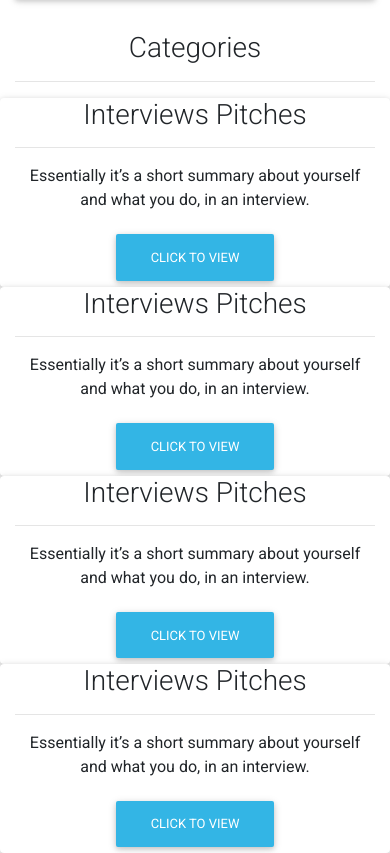
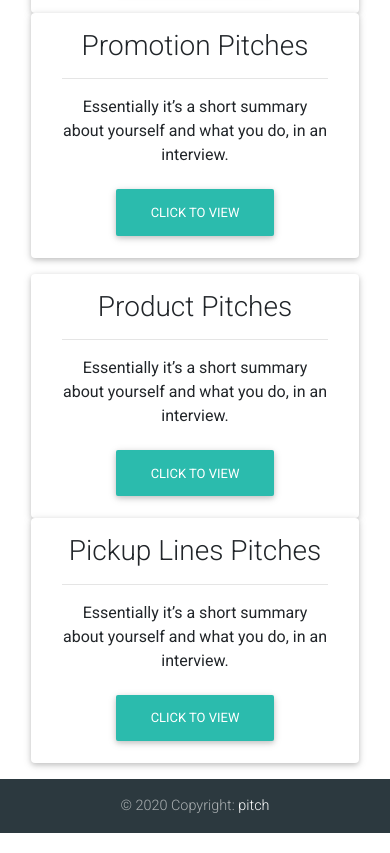
Before and after one commit to DorcasToto/Pitches, a Flask app: page / in a window 390 px wide. Shown: the part 649-1502 px from the top of the page. Run offline with Flask 2, Linux system fonts and the light colour scheme; some libraries are stand-ins or nearby versions.

Commit message:
landing page

```diff
--- a/app/templates/index.html
+++ b/app/templates/index.html
@@ -1,64 +1,79 @@
 {% extends 'base.html'%}
 {% block content %}
+<div class="">
+  <div class="jumbotron jumbotron-fluid" style="background-image: url(https://mdbootstrap.com/img/Photos/Others/gradient1.jpg);"">
+    <div class="container text-white text-center">
+      <h2 class="card-title h1-responsive font-bold">Welcome to Pitch Places</h2>
+      <p class="lead">This is a modified jumbotron that occupies the entire horizontal space of its parent.</p>
+      <a class="btn btn-outline-white btn-md" href="{{url_for('main.newPitch')}}"><i class="fas fa-clone left"></i>Create Pitch</a>
+    </div>
+  </div>
 
-<div class="container">
+<h3 class="text-center text-uppercase text-bold">Categories</h3>
+<hr>
 
-  <div class="jumbotron card card-image" style="background-image: url(https://mdbootstrap.com/img/Photos/Others/gradient1.jpg);">
-    <div class="text-white text-center py-5 px-4">
-      <div>
-        <h2 class="card-title h1-responsive pt-3 mb-5 font-bold"><strong>Welcome to Pitch Place</strong></h2>
-        <p class="mx-5 mb-5">Lorem ipsum dolor sit amet, consectetur adipisicing elit. Repellat fugiat, laboriosam, voluptatem,
-          optio vero odio nam sit officia accusamus minus error nisi architecto nulla ipsum dignissimos. Odit sed qui, dolorum!
-        </p>
-        <a class="btn btn-outline-white btn-md" href="{{url_for('main.newPitch')}}"><i class="fas fa-clone left"></i>Create Pitch</a>
+  <div class="row m-3">
+    <div class="col-sm">
+      <div class=" card col-sm">
+        <div class="well well-lg p-3" style="text-align: center;">
+            <h3 class="">Interviews Pitches</h3>
+            <hr>
+            <p>Essentially it’s a short summary about yourself and what you do, in an interview. </p>
+                <a href="{{url_for('main.displayInterviewCategory')}}" class="btn btn-default btn-center -center">Click to
+                view</a>
+        </div>
+    </div>
+    </div>
+    <div class="col-sm">
+      <div class=" card col-sm">
+        <div class="well well-lg p-3" style="text-align: center;">
+            <h3>Promotion Pitches</h3>
+            <hr>
+            <p>Essentially it’s a short summary about yourself and what you do, in an interview. </p>
+                <a href="{{url_for('main.displayPromotionCategory')}}" class="btn btn-default btn-center -center">Click to
+                view</a>
+        </div>
     </div>
     </div>
   </div>
 
-<h3 class="text-center">Categories</h3>
-<hr>
-
-<div class="row">
-  <div class=" card col-md-3">
-      <div class="well well-lg" style="text-align: center;">
-          <h3>Interviews Pitches</h3>
+  <div class="row m-3">
+    <div class="col-sm">
+      <div class=" card col-sm">
+        <div class="well well-lg p-3" style="text-align: center;">
+            <h3>Product Pitches</h3>
             <hr>
             <p>Essentially it’s a short summary about yourself and what you do, in an interview. </p>
-              <a href="{{url_for('main.displayInterviewCategory')}}" class="btn btn-info btn-center -center">Click to
-              view</a>
-      </div>
-  </div>
-  <div class=" card col-md-3">
-    <div class="well well-lg" style="text-align: center;">
-        <h3>Interviews Pitches</h3>
-        <hr>
-        <p>Essentially it’s a short summary about yourself and what you do, in an interview. </p>
-            <a href="{{url_for('main.displayPromotionCategory')}}" class="btn btn-info btn-center -center">Click to
-            view</a>
-    </div>
-</div>
-<div class=" card col-md-3">
-  <div class="well well-lg" style="text-align: center;">
-      <h3>Interviews Pitches</h3>
-      <hr>
-      <p>Essentially it’s a short summary about yourself and what you do, in an interview. </p>
-          <a href="{{url_for('main.displayProductCategory')}}" class="btn btn-info btn-center -center">Click to
+                <a href="{{url_for('main.displayProductCategory')}}" class="btn btn-default btn-center -center">Click to
                 view</a>
         </div>
       </div>
 
-<div class=" card col-md-3">
-  <div class="well well-lg" style="text-align: center;">
-      <h3>Interviews Pitches</h3>
+    </div>
+    <div class="col-sm">
+      <div class=" card col-sm">
+        <div class="well well-lg p-3" style="text-align: center;">
+            <h3>Pickup Lines Pitches</h3>
             <hr>
             <p>Essentially it’s a short summary about yourself and what you do, in an interview. </p>
-          <a href="{{url_for('main.displayPickupCategory')}}" class="btn btn-info btn-center -center">Click to
+                <a href="{{url_for('main.displayPickupCategory')}}" class="btn btn-default btn-center -center">Click to
                 view</a>
         </div>
       </div>
+    </div>
+  </div>
 
+  <!-- Footer -->
+<footer class="page-footer font-small blue-grey darken-3">
 
+  <!-- Copyright -->
+  <div class="footer-copyright text-center py-3">© 2020 Copyright:
+    <a href="https://mdbootstrap.com/">pitch</a>
   </div>
+  <!-- Copyright -->
+
+</footer>
+<!-- Footer -->
 
 </div>
 
```
Lines whose indentation alone changed are shown as unchanged.
